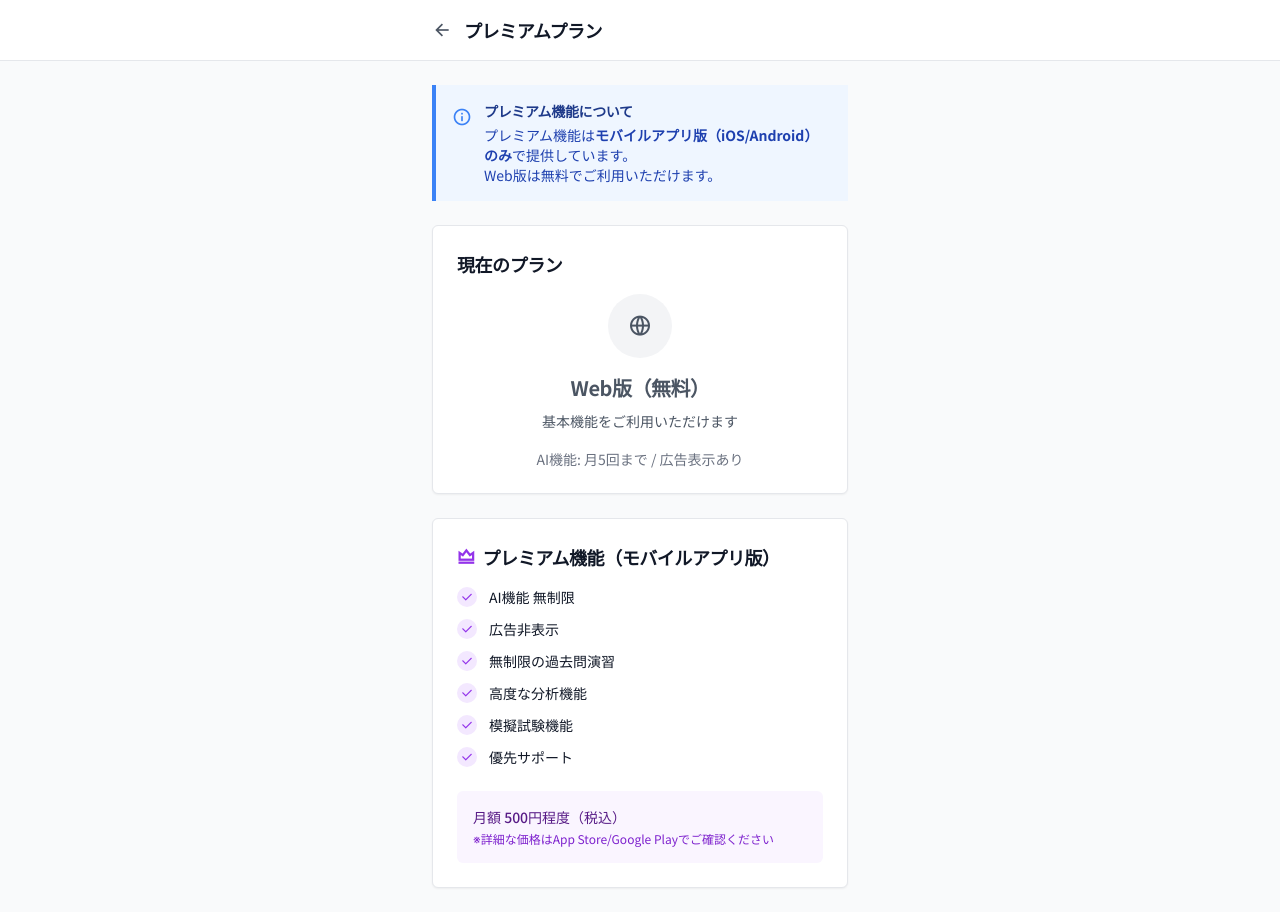
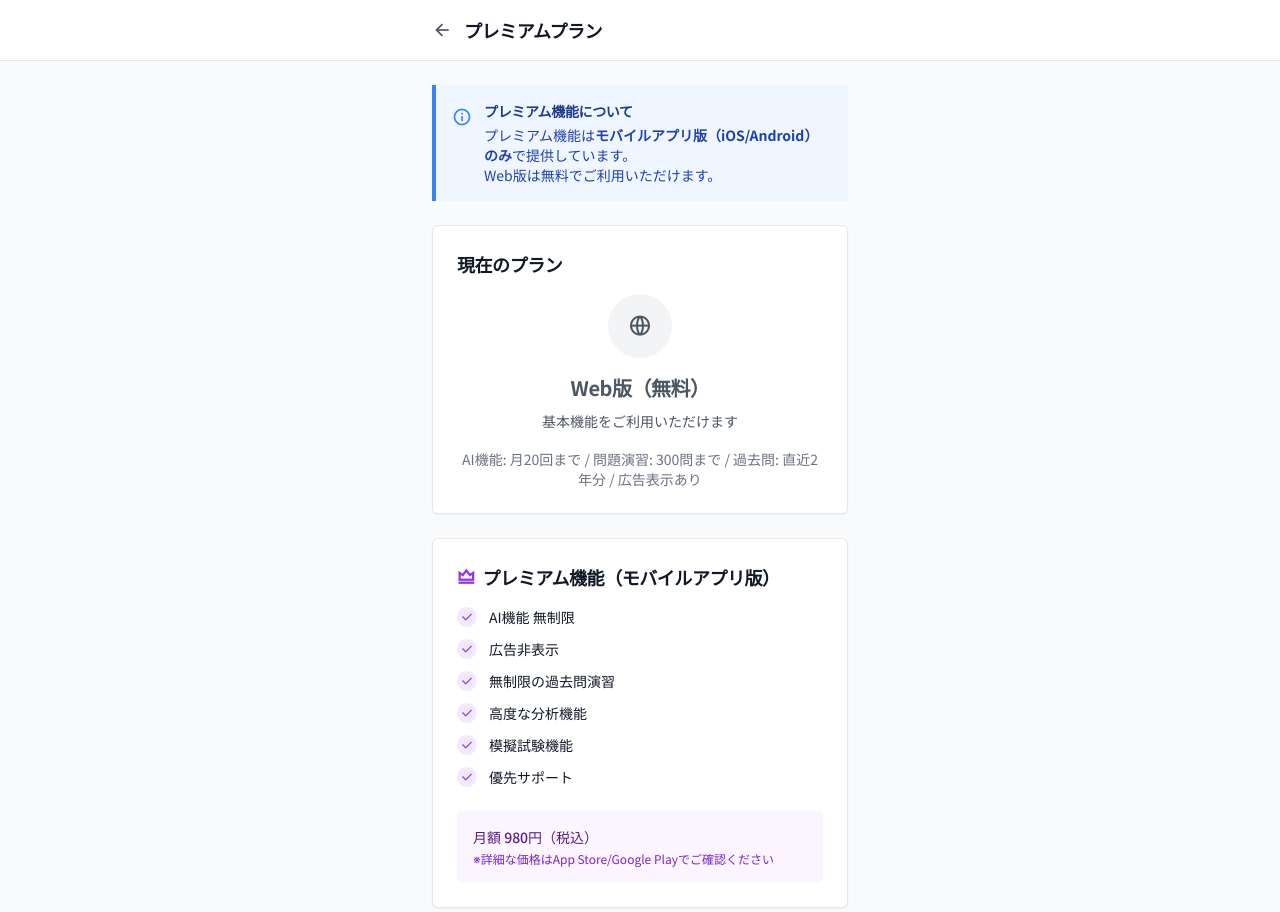
Before and after one commit to TAKAMONTA/takken, a Next.js app: page /subscription in a window 1280 px wide. Shown: the top 912 px of the page. Built offline with nearby package versions, Linux system fonts and the light colour scheme.

Commit message:
fix: プレミアムプラン価格表示を500円→980円に修正（Stripe設定と一致）

```diff
--- a/app/page.tsx
+++ b/app/page.tsx
@@ -200,7 +200,7 @@ export default function Home() {
                     プレミアムプラン（モバイルアプリ版のみ）
                   </p>
                   <p className="text-sm text-gray-600">
-                    iOS/Androidアプリで月額500円程度（税込）でAI機能無制限、広告非表示などの特典をご利用いただけます
+                    iOS/Androidアプリで月額980円（税込）でAI機能無制限、広告非表示などの特典をご利用いただけます
                   </p>
                   <p className="text-xs text-gray-500 mt-1">
                     ※Web版は無料でご利用いただけます
--- a/app/subscription/page.tsx
+++ b/app/subscription/page.tsx
@@ -57,7 +57,7 @@ export default function SubscriptionPage() {
             </h3>
             <p className="text-gray-600 mb-4">基本機能をご利用いただけます</p>
             <div className="text-sm text-gray-500">
-              AI機能: 月5回まで / 広告表示あり
+              AI機能: 月20回まで / 問題演習: 300問まで / 過去問: 直近2年分 / 広告表示あり
             </div>
           </div>
         </div>
@@ -115,7 +115,7 @@ export default function SubscriptionPage() {
 
           <div className="bg-purple-50 rounded-lg p-4">
             <p className="text-sm text-purple-900 font-medium mb-1">
-              月額 500円程度（税込）
+              月額 980円（税込）
             </p>
             <p className="text-xs text-purple-700">
               ※詳細な価格はApp Store/Google Playでご確認ください
--- a/app/support/page.tsx
+++ b/app/support/page.tsx
@@ -17,7 +17,7 @@ export default function SupportPage() {
         },
         {
           q: "プレミアムプランの料金は？",
-          a: "月額500円程度（税込）です。詳細な価格はApp StoreまたはGoogle Playでご確認ください。無料トライアル期間が提供される場合があります。",
+          a: "月額980円（税込）です。詳細な価格はApp StoreまたはGoogle Playでご確認ください。無料トライアル期間が提供される場合があります。",
         },
         {
           q: "無料版との違いは何ですか？",
@@ -39,7 +39,7 @@ export default function SupportPage() {
       items: [
         {
           q: "過去問はどのくらい収録されていますか？",
-          a: "過去7年分（令和3年〜令和8年度）の本試験問題を収録しています。無料版では直近3年分のみご利用いただけます。",
+          a: "過去7年分（令和3年〜令和8年度）の本試験問題を収録しています。無料版では直近2年分のみご利用いただけます。プレミアムプランでは10年分以上にアクセスできます。",
         },
         {
           q: "オフラインでも使えますか？",
```
